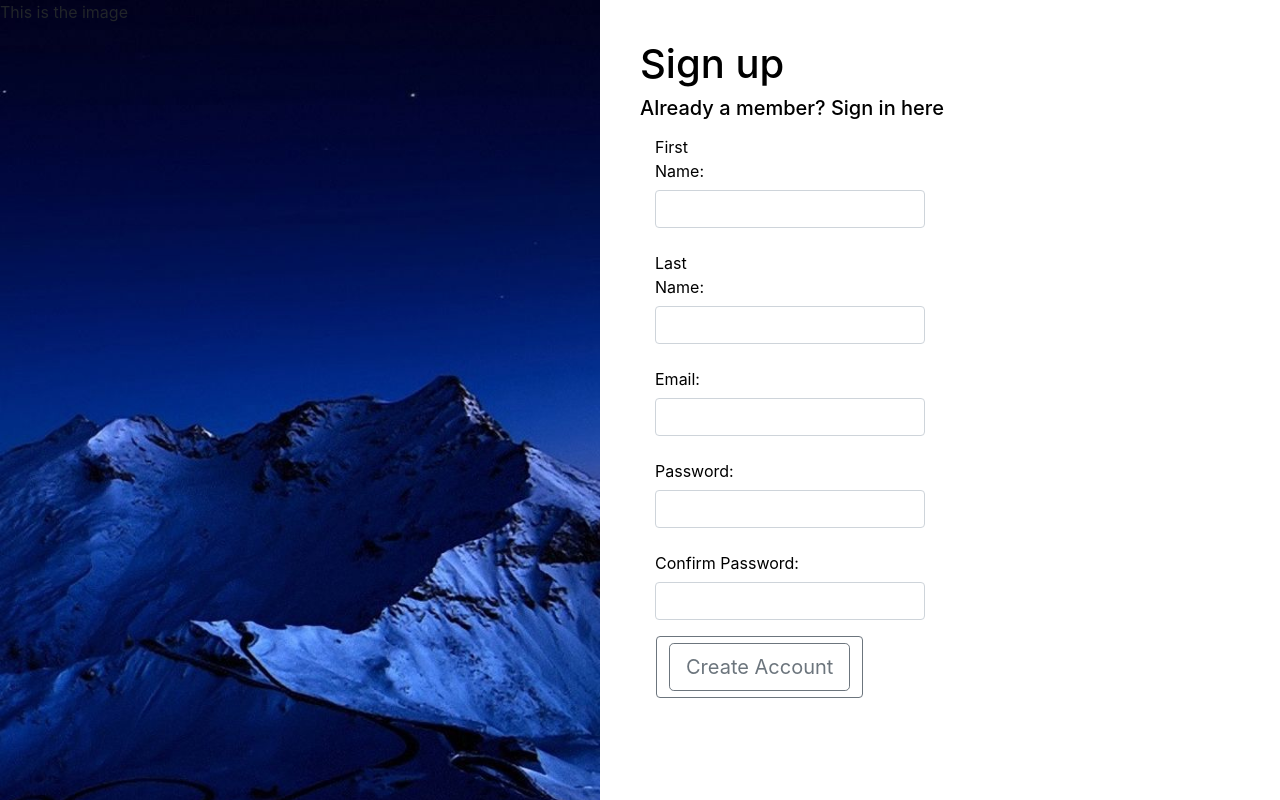
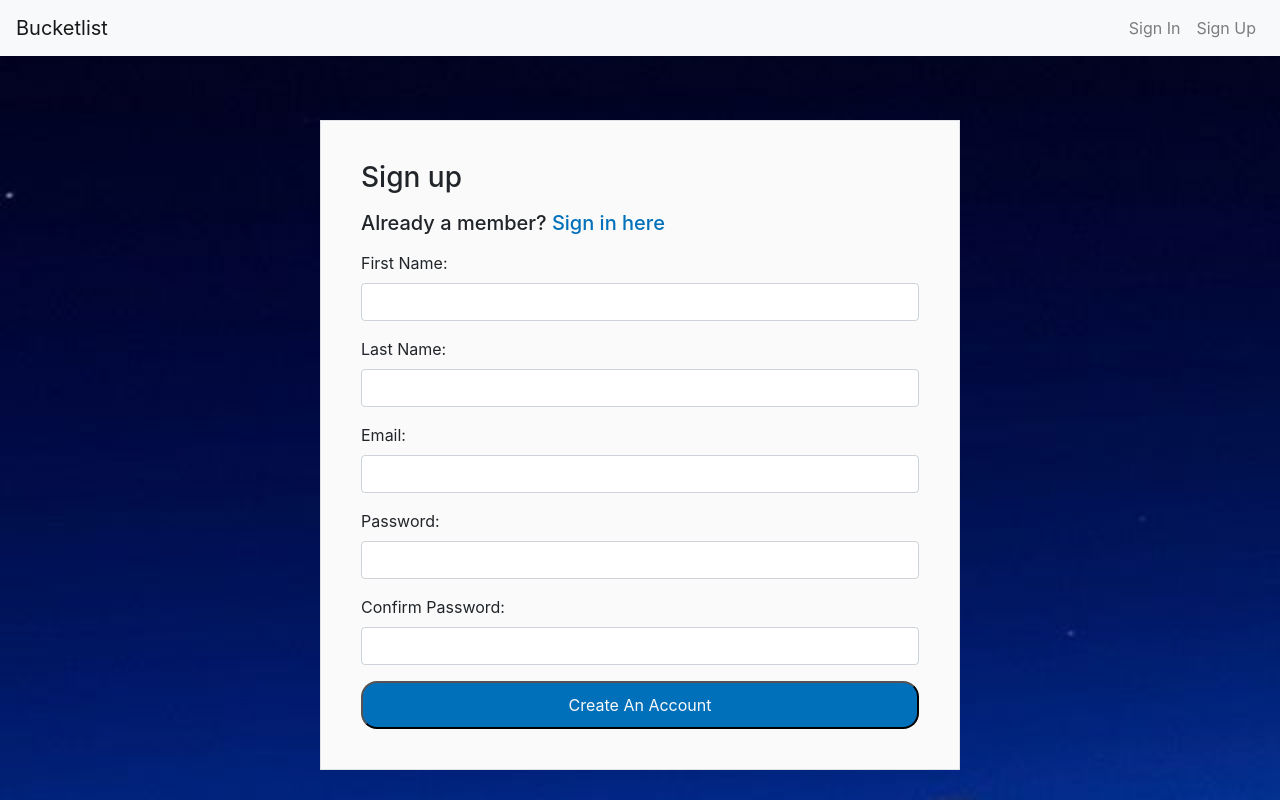
Before and after one commit to wanjikum/bucketlist-front-end, a React (Create React App) app: page /sign-up in a window 1280 px wide. Built offline with nearby package versions, Linux system fonts and the light colour scheme.

Commit message:
[feature] Add sign up page

```diff
--- a/src/app/bucketlist/sign-in/sign-in.jsx
+++ b/src/app/bucketlist/sign-in/sign-in.jsx
@@ -126,7 +126,9 @@ const SignIn = () => {
         <Formik
           initialValues={initialValues}
           onSubmit={handleSubmit}
-          render={props => (
+          render={props => {
+            console.log(">>>>props", props.values);
+            return (
               <Form onSubmit={props.handleSubmit}>
                 <Field
                   type="email"
@@ -152,7 +154,8 @@ const SignIn = () => {
                 </SeparatorContainer>
                 <SignUpLink to="/sign-up/">Sign Up</SignUpLink>
               </Form>
-          )}
+            );
+          }}
         />
       </FormContainer>
     </Container>
--- a/src/app/bucketlist/sign-up/sign-up.jsx
+++ b/src/app/bucketlist/sign-up/sign-up.jsx
@@ -1,59 +1,59 @@
 import React from "react";
-import { Formik, Form, Field, ErrorMessage } from "formik";
+import { Form } from "reactstrap";
+import { Formik, Field } from "formik";
 import styled from "styled-components";
-import {
-  Button,
-  Form as ReactstrapForm,
-  FormGroup,
-  Label,
-  Input,
-  Col
-} from "reactstrap";
+import { Link } from "react-router-dom";
+
+import media from "../../utils/media";
+import { SILVER_GREY, WHITE_GREY, BLUE } from "../../utils/colors";
+
 import img from "../../public/images/beauti-1.jpg";
+
+import Button from "../../components/button/button";
+import CustomNav from "../../components/custom-nav/custom-nav";
+import CustomInputComponent from "../../components/custom-input/custom-input";
 
 const Container = styled.div`
   height: 100vh;
   width: 100%;
   display: flex;
+  flex-direction: column;
+
+  ${media.small`
+    background-image: url(${img});
+    background-size: cover;
+  `};
 `;
 
-const Header = styled.h1`
-  color: black;
+const FormContainer = styled.div`
+  margin-top: 1rem;
+  padding: 1.5rem;
+
+  ${media.small`
+    align-self: center;
+    border: 1px solid ${SILVER_GREY};
+    margin-top: 4rem;
+    padding: 2.5rem;
+    width: 40rem;
+    background: ${WHITE_GREY};
+  `};
+`;
+
+const Header = styled.h3`
+  margin-bottom: 1rem;
+`;
+
+const CustomButton = styled(Button)`
+  height: 3rem;
+  font-size: 1rem;
 `;
 
 const SubHeader = styled.h5`
-  color: black;
+  margin-bottom: 1rem;
 `;
 
-const FieldWrapper = styled.div`
-  margin-bottom: 0.5rem;
-`;
-
-const InputLabel = styled(Label)`
-  color: black;
-`;
-
-const ErrorMessageWrapper = styled.div`
-  margin-bottom: 1rem;
-  color: red;
-`;
-
-const Container1 = styled.div`
-  flex: 1;
-  background-image: url(${img});
-  background-size: cover;
-`;
-
-const Container2 = styled.div`
-  flex: 1;
-  background: white;
-  padding: 2.5rem;
-`;
-
-const ButtonWrapper = styled(Button)`
-  margin-left: 1rem;
-  color: white;
-  background: white;
+const SignInLink = styled(Link)`
+  color: ${BLUE};
 `;
 
 const initialValues = {
@@ -124,113 +124,70 @@ const validateConfirmPassword = currentPassword => value => {
   return error;
 };
 
-const App = () => {
+const SignIn = () => {
   return (
     <Container>
-      <Container1>This is the image</Container1>
-      <Container2>
+      <CustomNav />
+      <FormContainer>
         <Header>Sign up</Header>
-        <SubHeader>Already a member? Sign in here</SubHeader>
-        <Formik initialValues={initialValues} onSubmit={handleSubmit}>
-          {({ values, errors }) => {
-            console.log("matches>>>>", values);
+        <SubHeader>
+          Already a member? <SignInLink to="/sign-in">Sign in here</SignInLink>
+        </SubHeader>
+        <Formik
+          initialValues={initialValues}
+          onSubmit={handleSubmit}
+          render={props => {
+            console.log(">>>>props", props.values);
             return (
-              <ReactstrapForm>
-                <Form>
-                  <FormGroup>
-                    <InputLabel for="firstName" sm={2}>
-                      First Name:
-                    </InputLabel>
-                    <Col md={6}>
+              <Form onSubmit={props.handleSubmit}>
                 <Field
+                  type="firstName"
                   name="firstName"
+                  id="firstName"
+                  label="First Name:"
                   validate={validateName}
-                        component={Input}
-                        id="firstName"
+                  component={CustomInputComponent}
                 />
-                    </Col>
-                    <ErrorMessageWrapper>
-                      <ErrorMessage name="firstName" />
-                    </ErrorMessageWrapper>
-                  </FormGroup>
-                  <FormGroup>
-                    <FieldWrapper>
-                      <InputLabel for="lastName" sm={2}>
-                        Last Name:
-                      </InputLabel>
-                      <Col md={6}>
                 <Field
+                  type="lastName"
                   name="lastName"
                   id="lastName"
+                  label="Last Name:"
                   validate={validateName}
-                          component={Input}
+                  component={CustomInputComponent}
                 />
-                      </Col>
-                    </FieldWrapper>
-                    <ErrorMessageWrapper>
-                      <ErrorMessage name="lastName" />
-                    </ErrorMessageWrapper>
-                  </FormGroup>
-                  <FormGroup>
-                    <FieldWrapper>
-                      <InputLabel sm={2}>Email:</InputLabel>
-                      <Col md={6}>
                 <Field
+                  type="email"
                   name="email"
+                  id="email"
+                  label="Email:"
                   validate={validateEmail}
-                          component={Input}
+                  component={CustomInputComponent}
                 />
-                      </Col>
-                    </FieldWrapper>
-                    <ErrorMessageWrapper>
-                      <ErrorMessage name="email" />
-                    </ErrorMessageWrapper>
-                  </FormGroup>
-                  <FormGroup>
-                    <FieldWrapper>
-                      <InputLabel sm={2}>Password:</InputLabel>
-                      <Col md={6}>
                 <Field
+                  type="password"
                   name="password"
+                  id="password"
+                  label="Password:"
+                  validate={validatePassword}
+                  component={CustomInputComponent}
+                />
+                <Field
                   type="password"
-                          validate={validatePassword}
-                          component={Input}
+                  name="confirmPassword"
+                  id="confirmPassword"
+                  label="Confirm Password:"
+                  validate={validateConfirmPassword(props.values.password)}
+                  component={CustomInputComponent}
                 />
-                      </Col>
-                    </FieldWrapper>
-                    <ErrorMessageWrapper>
-                      <ErrorMessage name="password" />
-                    </ErrorMessageWrapper>
-                  </FormGroup>
-                  <FormGroup>
-                    <FieldWrapper>
-                      <InputLabel sm={6}>Confirm Password:</InputLabel>
-                      <Col md={6}>
-                        <Field
-                          name="confirmPassword"
-                          type="password"
-                          validate={validateConfirmPassword(values.password)}
-                          component={Input}
-                        />
-                      </Col>
-                    </FieldWrapper>
-                    <ErrorMessageWrapper>
-                      <ErrorMessage name="confirmPassword" />
-                    </ErrorMessageWrapper>
-                  </FormGroup>
-                  <ButtonWrapper>
-                    <Button type="submit" size="lg" outline color="secondary">
-                      Create Account
-                    </Button>
-                  </ButtonWrapper>
+                <CustomButton type="submit">Create An Account</CustomButton>
               </Form>
-              </ReactstrapForm>
             );
           }}
-        </Formik>
-      </Container2>
+        />
+      </FormContainer>
     </Container>
   );
 };
 
-export default App;
+export default SignIn;
--- a/src/app/components/custom-nav/custom-nav.jsx
+++ b/src/app/components/custom-nav/custom-nav.jsx
@@ -16,6 +16,7 @@ const CustomNav = () => {
     setIsOpen(!isOpen);
   };
 
+  // use Link instead of HREF
   return (
     <div>
       <Navbar color="light" light expand="md">
@@ -24,7 +25,7 @@ const CustomNav = () => {
         <Collapse isOpen={isOpen} navbar>
           <Nav className="ml-auto" navbar>
             <NavItem>
-              <NavLink href="sign-in/">Sign In</NavLink>
+              <NavLink href="/sign-in/">Sign In</NavLink>
             </NavItem>
             <NavItem>
               <NavLink href="/sign-up/">Sign Up</NavLink>
```
Lines whose indentation alone changed are shown as unchanged.
